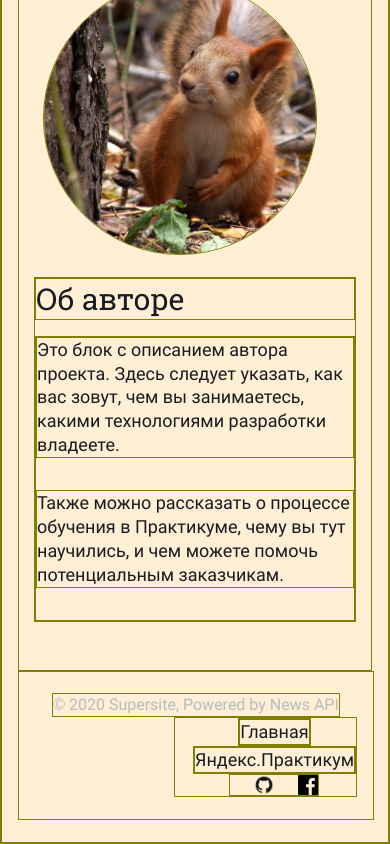
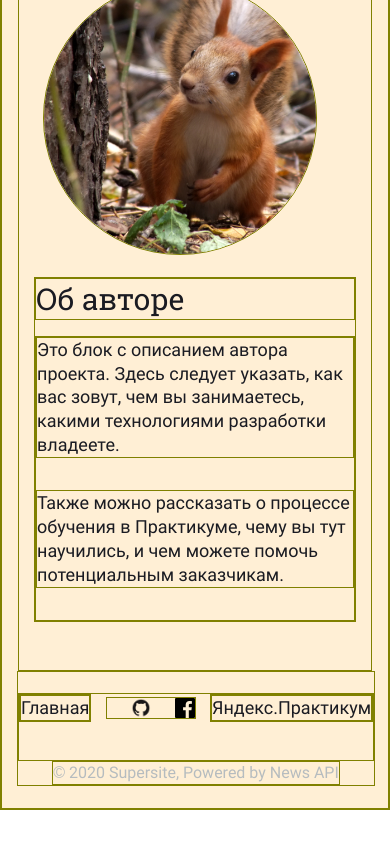
Before and after one commit to MariGreen/news-explorer-frontend, a React (Create React App) app: page / in a window 390 px wide. Shown: the part 599-1443 px from the top of the page. After the commit the page ends 1409 px from the top, so only its background shows below. Built offline with nearby package versions, Linux system fonts and the light colour scheme.

Commit message:
adaptiv2 polish

```diff
--- a/src/components/About/About.css
+++ b/src/components/About/About.css
@@ -2,7 +2,6 @@
     display: grid;
     flex-shrink: 0;
     max-width: 1440px;
-    min-width: 1120px;
     grid-template-columns: 464px 1fr;
     grid-column-gap: 56px;
     margin: 0px 104px 0px;
@@ -50,11 +49,26 @@
     margin: 0px 0px 24px;
 }
 
+@media screen and (max-width: 1224px) {
+    .about {
+        grid-template-columns: 343px 1fr;
+        grid-column-gap: 45px;
+   }
+}
+
+@media screen and (max-width: 1224px) {
+    .about__profile {
+        width: 343px;
+        height: 343px;
+   }
+}
+
+
 /* Планшетник */
 
 @media screen and (max-width: 768px) {
     .about {
-        max-width: 688px;
+        /* max-width: 688px; */
         min-width: calc(100% - 2*40px);
         grid-template-columns: 232px 1fr;
         grid-column-gap: 32px;
@@ -89,6 +103,7 @@
 @media screen and (max-width: 768px) {
     .section__author {
         grid-row-gap: 16px;
+        grid-auto-rows: minmax(min-content, max-content);
    }
 }
 
--- a/src/components/Footer/Footer.css
+++ b/src/components/Footer/Footer.css
@@ -88,30 +88,50 @@ margin: 0 auto ;
  }
 }
 
-/* Мобильный */
+/* Мобильный  убрать отступы обратно до 16!!!*/
 
 @media screen and (max-width: 425px) {
   .footer {
-    width: calc(100% - 2*16px);
-    margin: auto 16px 22px;
-    flex-direction: column;
+    width: calc(100% - 2*15px);
+    margin: auto 15px 22px;
+    flex-direction: column-reverse;
     align-items: center;
  }
 }
 
 @media screen and (max-width: 425px) {
   .footer__nav {
-    width: calc(100% - 2*16px);
+    width: 100%;
     display: flex;
-    margin: auto 16px 22px;
-    flex-direction: column;
-    flex-wrap: wrap;
  }
 }
 
 @media screen and (max-width: 425px) {
   .footer__items {
-    flex-direction: column;
-    flex-wrap: wrap;
+    flex-flow: row wrap;
+    width: 100%;
+    justify-content: space-between;
+
  }
 }
+
+@media screen and (max-width: 425px) {
+  .footer__item {
+    flex-direction: row;
+    flex-wrap: wrap;
+    margin: 0px 0px 38px;
+ }
+}
+
+@media screen and (max-width: 425px) {
+  .footer__item_icon {
+    order: -1;
+    /* align-self: stretch;     */
+ }
+}
+
+@media screen and (max-width: 425px) {
+  .footer__item_glavn {
+    order: -2;
+ }
+}
--- a/src/components/Footer/Footer.js
+++ b/src/components/Footer/Footer.js
@@ -9,9 +9,9 @@ function Footer() {
             <p className="footer__copyright">&copy; 2020  Supersite, Powered by News API</p>
             <nav className="footer__nav">
                 <ul className="footer__items">
-                    <li className="footer__item"><p className="footer__text"> Главная</p></li>
-                    <li className="footer__item"><a href="https://yandex.praktikum/" target="_blank" rel="noreferrer" className="footer__link"><p className="footer__text"> Яндекс.Практикум</p></a></li>
-                    <li className="footer__item"><a href="#" target="_blank" rel="noreferrer" className="footer__link"><img className="footer__icon" alt='Github icon' src={gitHub} /></a>
+                    <li className="footer__item footer__item_glavn"><p className="footer__text"> Главная</p></li>
+                    <li className="footer__item footer__item_praktikum"><a href="https://yandex.praktikum/" target="_blank" rel="noreferrer" className="footer__link"><p className="footer__text"> Яндекс.Практикум</p></a></li>
+                    <li className="footer__item footer__item_icon"><a href="#" target="_blank" rel="noreferrer" className="footer__link"><img className="footer__icon" alt='Github icon' src={gitHub} /></a>
                         <a href="#" target="_blank" rel="noreferrer" className="footer__link"><img className="footer__icon" alt='Github icon' src={faceBook} /></a></li>
                 </ul>
             </nav>
--- a/src/components/SeachForm/SeachForm.css
+++ b/src/components/SeachForm/SeachForm.css
@@ -94,7 +94,7 @@
 
 @media screen and (max-width: 768px) {
   .seach-form__item {
-    max-width: 452px;
+    max-width: calc(100% - 2*16px);
     margin: 142px auto 48px;
     /* grid-template-rows: fit-content; */
     row-gap: 16px;
```
Also changed, not shown: 1 other file (tests, documents, lock files or other folders).
